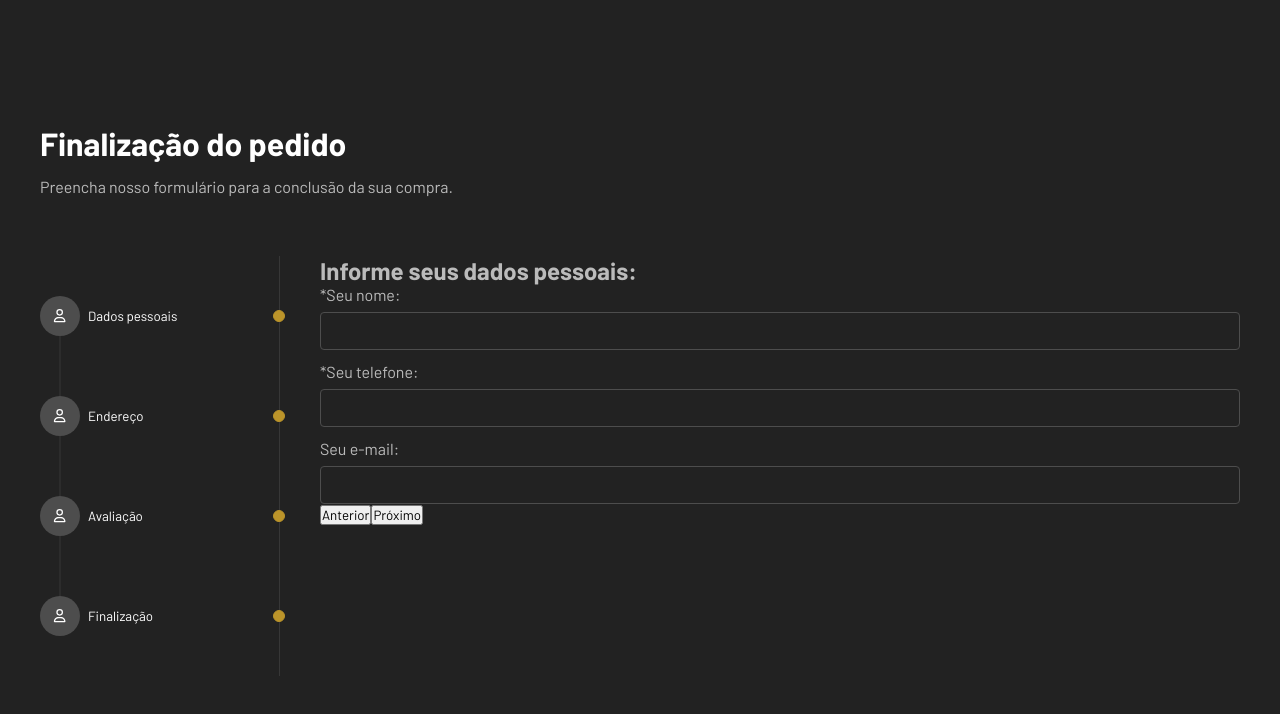
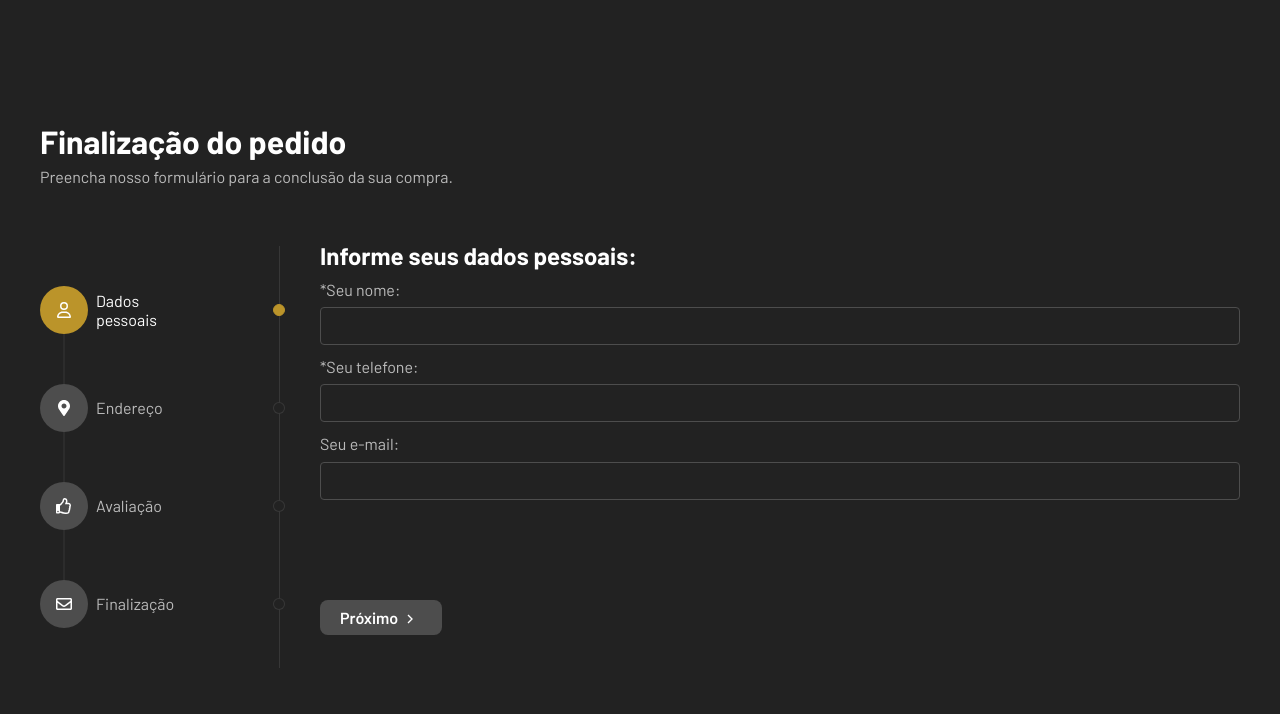
Before and after one commit to elizeuO/Multistep-Form-Checkout, a React (Vite) app: page / in a window 1280 px wide. Shown: the top 714 px of the page. Built offline with nearby package versions, Linux system fonts and the light colour scheme.

Commit message:
Add other features

```diff
--- a/index.html
+++ b/index.html
@@ -10,7 +10,7 @@
     href="https://fonts.googleapis.com/css2?family=Barlow:ital,wght@0,100;0,200;0,300;0,400;0,500;0,600;0,700;0,800;0,900;1,100;1,200;1,300;1,400;1,500;1,600;1,700;1,800;1,900&family=Lato:ital,wght@0,100;0,300;0,400;0,700;0,900;1,100;1,300;1,400;1,700;1,900&display=swap"
     rel="stylesheet">
 
-  <title>Vite + React</title>
+  <title>Finalização do pedido</title>
 
 </head>
 
--- a/src/App.css
+++ b/src/App.css
@@ -4,11 +4,20 @@
   max-width: 1240px;
 }
 
-h1, p{
+h1, h2, p{
   margin-bottom: 1.5rem;
 }
 
-h1{
+h1, h2{
+  color: white;
+}
+
+p{
+  max-width: 80%;
+}
+
+b{
+  font-weight: 400;
   color: white;
 }
 
@@ -41,7 +50,7 @@ label{
     display: block;
   }
 
-  input{
+  input, textarea{
     margin-top: .8rem;
     padding: 1rem;
     width: 100%;
@@ -57,3 +66,39 @@ label{
     }
   }
 }
+
+.form-resume{
+  margin-top: 4rem;
+
+  svg{
+    fill: var(--colorGold);
+  }
+}
+
+.action-container{
+  display: inline-flex;
+  gap: 1rem;
+  margin-top: 10rem;
+  width: 100%;
+
+  button{
+    display: inline-flex;
+    align-items: center;
+    padding: .8rem 2rem;
+    background: var(--colorDarkGray);
+    font-weight: 600;
+    color: white !important;
+    border: none;
+    border-radius: .8rem;
+    transition: all 300ms;
+    cursor: pointer;
+
+    &:is(:hover, :focus){
+      background: var(--colorGold);
+    }
+
+   svg{
+    margin: .3rem .4rem 0;
+   }
+  }
+}
--- a/src/App.jsx
+++ b/src/App.jsx
@@ -1,3 +1,10 @@
+import { GrFormNext, GrFormPrevious } from 'react-icons/gr'
+import { FiSend } from 'react-icons/fi';
+import { FaRegUser } from "react-icons/fa6";
+import { FaMapMarkerAlt } from "react-icons/fa";
+import { FaRegThumbsUp } from "react-icons/fa";
+import { FaRegEnvelope } from "react-icons/fa";
+
 //Components
 import PersonalDataForm from './components/PersonalDataForm/PersonalDataForm';
 import AdressForm from './components/AdressForm/AdressForm';
@@ -22,11 +29,11 @@ const formData = {
 }
 
 function App() {
-  const [data, setData] = useState({formData});
+  const [data, setData] = useState({ formData });
 
   const updateFieldHandler = (key, value) => {
-    setData((prev)=>{
-      return{...prev, [key]:value};
+    setData((prev) => {
+      return { ...prev, [key]: value };
     });
   }
 
@@ -34,10 +41,10 @@ function App() {
     <PersonalDataForm data={data} updateFieldHandler={updateFieldHandler} />,
     <AdressForm data={data} updateFieldHandler={updateFieldHandler} />,
     <EvaluationForm data={data} updateFieldHandler={updateFieldHandler} />,
-    <Thanks />
+    <Thanks data={data} />
   ];
 
-  const {currentStep, currentComponent, isFirstStep, isLastStep} = useForm(formComponents);
+  const { currentStep, currentComponent, changeStep, isFirstStep, isLastStep } = useForm(formComponents);
 
   return (
     <div className="app">
@@ -53,26 +60,44 @@ function App() {
         <div className="form-container">
 
           <div className="steps">
-            <Step text="Dados pessoais" />
-            <Step text="Endereço" />
-            <Step text="Avaliação" />
-            <Step text="Finalização" />
+            <Step stepId='0' text="Dados pessoais" icon={<FaRegUser />}
+              currentStep={currentStep} changeStep={changeStep} />
+
+            <Step stepId='1' text="Endereço" icon={<FaMapMarkerAlt />}
+              currentStep={currentStep} changeStep={changeStep} />
+
+            <Step stepId='2' text="Avaliação" icon={<FaRegThumbsUp />}
+              currentStep={currentStep} changeStep={changeStep} />
+
+            <Step stepId='3' text="Finalização" icon={<FaRegEnvelope />}
+              currentStep={currentStep} changeStep={changeStep} />
           </div>
 
-          <form>
+          <form onSubmit={(e => {
+            changeStep(currentStep + 1, e)
+          })}>
 
             {currentComponent}
 
             <div className="action-container">
-              <button type='button'>
-                Anterior
+              {
+                !isFirstStep && (<button type='button' onClick={() => changeStep(currentStep - 1)}>
+                  <GrFormPrevious />
+                  Anterior
+                </button>
+                )}
+              {
+                !isLastStep ? (<button type='submit'>
+                  Próximo
+                  <GrFormNext />
+                </button>
+                ) : (<button type='submit'>
+                  <FiSend />
+                Enviar
               </button>
+              )}
 
-              <button type='submit'>
-                Próximo
-              </button>
             </div>
-
           </form>
 
         </div>
--- /dev/null
+++ b/src/components/AdressForm/AdressForm.jsx
@@ -0,0 +1,29 @@
+import React from 'react'
+
+const AdressForm = ({data, updateFieldHandler}) => {
+  return (
+   <>
+    <h2>
+      Informe os dados para a entrega
+    </h2>
+
+      <label>
+        *Seu endereço:
+        <input type="text" name="adress"
+          required value={data.adress || ''} onChange={(e) => {
+            updateFieldHandler('adress', e.target.value);
+          }} />
+      </label>
+
+      <label>
+        *Seu CEP:
+        <input type="text" name="cep"
+          required value={data.cep || ''} onChange={(e) => {
+            updateFieldHandler('cep', e.target.value);
+          }} />
+      </label>
+   </>
+  )
+}
+
+export default AdressForm
--- /dev/null
+++ b/src/components/EvaluationForm/EvaluationForm.css
@@ -0,0 +1,37 @@
+.review-wrapper{
+    display: flex;
+    gap: 4rem;
+    margin: 4rem 0;
+
+    label{
+        position: relative;
+        transition: all 300ms;
+
+        svg{
+            display: block;
+            margin: 0 auto .5rem;
+            height: 3rem;
+            width: 3rem;
+            fill: white;
+        }
+
+        &:is(:hover, :focus, &:has([type=radio]:checked)){
+            color: white;
+
+            svg{
+                fill: var(--colorGold);
+            }
+        }
+
+        [type=radio]{
+            position: absolute;
+            inset: 0;
+            opacity: 0;
+            cursor: pointer;
+        }
+
+
+
+
+    }
+}
--- /dev/null
+++ b/src/components/EvaluationForm/EvaluationForm.jsx
@@ -0,0 +1,72 @@
+import {
+  BsFillEmojiHeartEyesFill,
+  BsFillEmojiSmileFill,
+  BsFillEmojiNeutralFill,
+  BsFillEmojiFrownFill,
+} from 'react-icons/bs';
+
+import './EvaluationForm.css';
+
+const EvaluationForm = ({ data, updateFieldHandler }) => {
+  return (
+    <>
+      <h2>
+        Por favor, avalie a nossa plataforma:
+      </h2>
+
+      <p>
+        A sua opinião é muito importante para oferecermos a melhor experiência para nossos clientes.
+        De brinde você receberá um cupom de desconto em seu e-mail após o envio do formulário.
+      </p>
+
+      <div className="review-wrapper">
+      <label>
+        <input type="radio" name="review" value="unsatisfied"
+          required checked={data.review === 'unsatisfied' ? true : false} onChange={(e) => {
+            updateFieldHandler('review', e.target.value);
+          }} />
+          <BsFillEmojiFrownFill />
+        Insatisfeito
+      </label>
+
+      <label>
+        <input type="radio" name="review" value="Neutral"
+          required checked={data.review === 'Neutral' ? true : false} onChange={(e) => {
+            updateFieldHandler('review', e.target.value);
+          }} />
+          <BsFillEmojiNeutralFill />
+        Neutro
+      </label>
+
+      <label>
+        <input type="radio" name="review" value="satisfied"
+          required checked={data.review === 'satisfied' ? true : false} onChange={(e) => {
+            updateFieldHandler('review', e.target.value);
+          }} />
+          <BsFillEmojiSmileFill />
+        Satisfeito
+      </label>
+
+      <label>
+        <input type="radio" name="review" value="very_satisfied"
+          required checked={data.review === 'very_satisfied' ? true : false} onChange={(e) => {
+            updateFieldHandler('review', e.target.value);
+          }} />
+          <BsFillEmojiHeartEyesFill />
+        Muito satisfeito
+      </label>
+
+      </div>
+
+      <label>
+        Seu comentário:
+        <textarea type="text" name="comment"
+           value={data.comment || ''} onChange={(e) => {
+            updateFieldHandler('comment', e.target.value);
+          }}></textarea>
+      </label>
+    </>
+  )
+}
+
+export default EvaluationForm
--- a/src/components/Step/Step.css
+++ b/src/components/Step/Step.css
@@ -1,5 +1,5 @@
 .step-item{
-    --gap: 6rem;
+    --gap: 5rem;
 
     position: relative;
 
@@ -41,27 +41,17 @@
         span{
             display: block;
             position: absolute;
-            min-width: 100px;
-            color: var(--colorLightGray);
             top: 50%;
             left: calc(100% + .8rem);
+            color: var(--colorLightGray);
+            font-size: 1.6rem;
             transform: translatey(-50%);
             transition: all 300ms;
-        }
-
-        &:is(:hover, :focus){
-            background: var(--colorGold);
-
-            span{
-                color: white;
-            }
         }
 
         svg{
             fill: white;
         }
-
-
     }
 
     &:not(:last-child) button:before{
@@ -76,7 +66,11 @@
         translate: -50% 0;
     }
 
-    &.active button span{
-        color: white;
+    &.active button, button:is(:hover, :focus){
+        background: var(--colorGold);
+
+        span{
+            color: white;
+        }
     }
 }
--- a/src/components/Step/Step.jsx
+++ b/src/components/Step/Step.jsx
@@ -1,13 +1,15 @@
-import { FaRegUser } from "react-icons/fa6";
-
 import './Step.css';
 
-const Step = ({text}) => {
+const Step = ({text, stepId, currentStep, changeStep, icon}) => {
+  const convertedStepId = parseInt(stepId);
+
   return (
-    <div className="step-item active">
+      <div className={`step-item ${convertedStepId === currentStep ? 'active' : ''}`}>
 
-    <button>
-        <FaRegUser />
+    <button onClick={(e)=>{
+      changeStep(convertedStepId)
+    }}>
+        {icon}
         <span>
         {text}
         </span>
--- /dev/null
+++ b/src/components/Thanks/Thanks.jsx
@@ -0,0 +1,61 @@
+import {
+  BsFillEmojiHeartEyesFill,
+  BsFillEmojiSmileFill,
+  BsFillEmojiNeutralFill,
+  BsFillEmojiFrownFill,
+} from 'react-icons/bs';
+
+const Thanks = ({ data }) => {
+
+  const reviewReactions = {
+    unsatisfied: <BsFillEmojiFrownFill />,
+    neutral: <BsFillEmojiNeutralFill />,
+    satisfied: <BsFillEmojiSmileFill />,
+    very_satisfied: <BsFillEmojiHeartEyesFill />,
+  }
+
+  return (
+    <>
+      <h2>
+        Obrigado pelo seu tempo!
+      </h2>
+
+      <p>
+        Confira abaixo os dados informados e se tudo estiver correto já pode finalizar!
+      </p>
+
+      <div className="form-resume">
+        <p>
+          <b>Nome:</b> {data.fullName}
+        </p>
+
+        <p>
+          <b>Telefone:</b> {data.phone}
+        </p>
+
+        <p>
+          <b>E-mail:</b> {data.email ? data.email : 'Não informado'}
+        </p>
+
+        <p>
+          <b>Endereço:</b> {data.adress}
+        </p>
+
+        <p>
+          <b>CEP:</b> {data.cep}
+        </p>
+
+        <p>
+          <b>Avaliação:</b> {reviewReactions[data.review]}
+        </p>
+
+        <p>
+          <b>Comentário:</b> {data.comment ? data.comment : 'Não informado'}
+        </p>
+
+      </div>
+    </>
+  )
+}
+
+export default Thanks
--- a/src/hooks/useForm.jsx
+++ b/src/hooks/useForm.jsx
@@ -1,11 +1,20 @@
 import { useState } from 'react'
 
 export function useForm(formSteps){
-    const [currentStep, setCurrentStep] = useState(0)
+    const [currentStep, setCurrentStep] = useState(0);
+
+    const changeStep = (value, e)=>{
+        if (e) e.preventDefault();
+
+        if(value < 0 || value >= formSteps.length) return;
+
+        setCurrentStep(value);
+    }
 
     return {
                 currentStep,
                 currentComponent: formSteps[currentStep],
+                changeStep,
                 isFirstStep: currentStep === 0 ? true : false,
                 isLastStep: currentStep + 1 === formSteps.length ? true: false,
             }
--- a/src/index.css
+++ b/src/index.css
@@ -22,6 +22,10 @@ body{
   height: 100dvh;
   background-color: var(--colorBlack);
   color: var(--colorLightGray);
-  font-size: 1.6rem;
   font-family: 'Barlow', sans-serif;
 }
+
+body, button{
+  font-size: 1.6rem;
+  line-height: 1.2em;
+}
```
